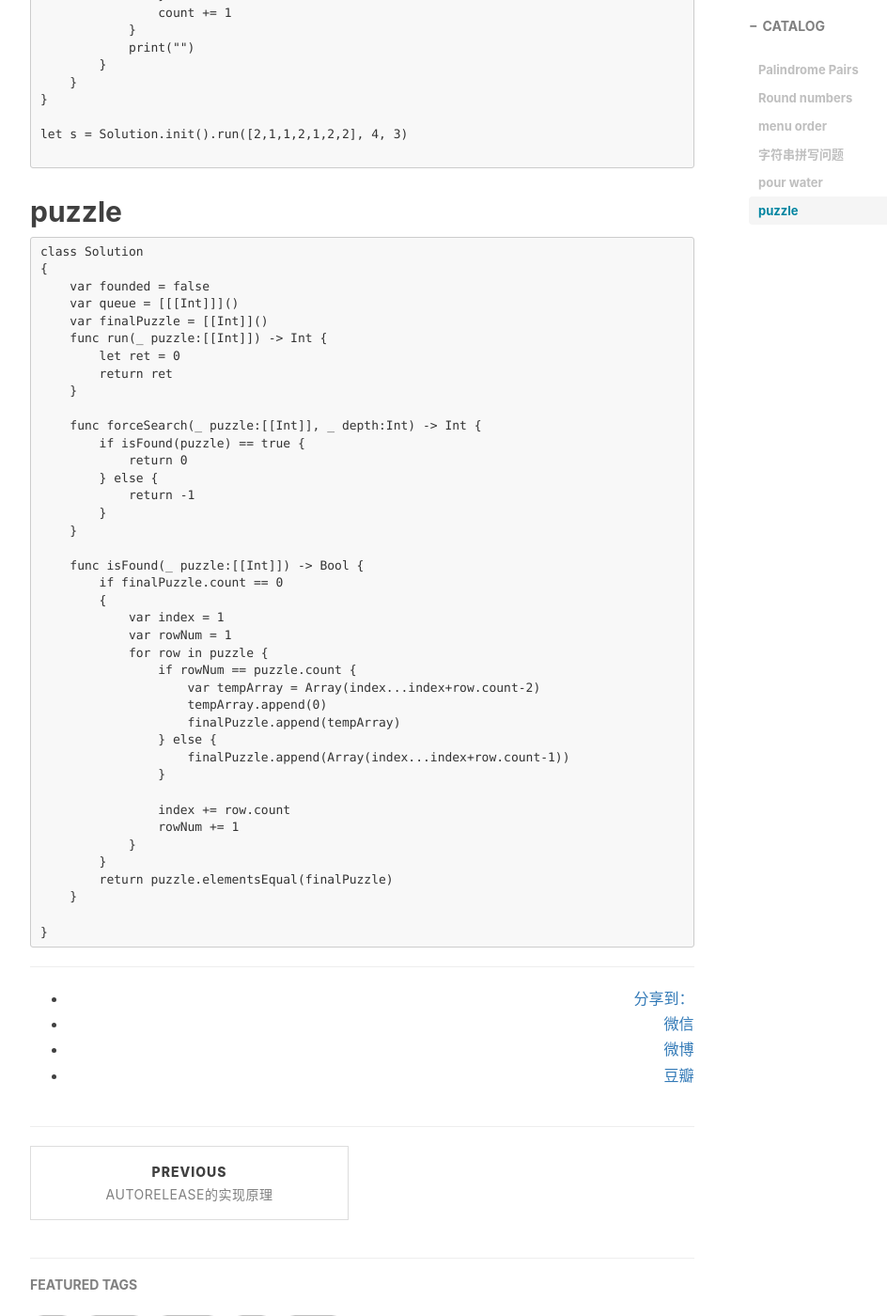
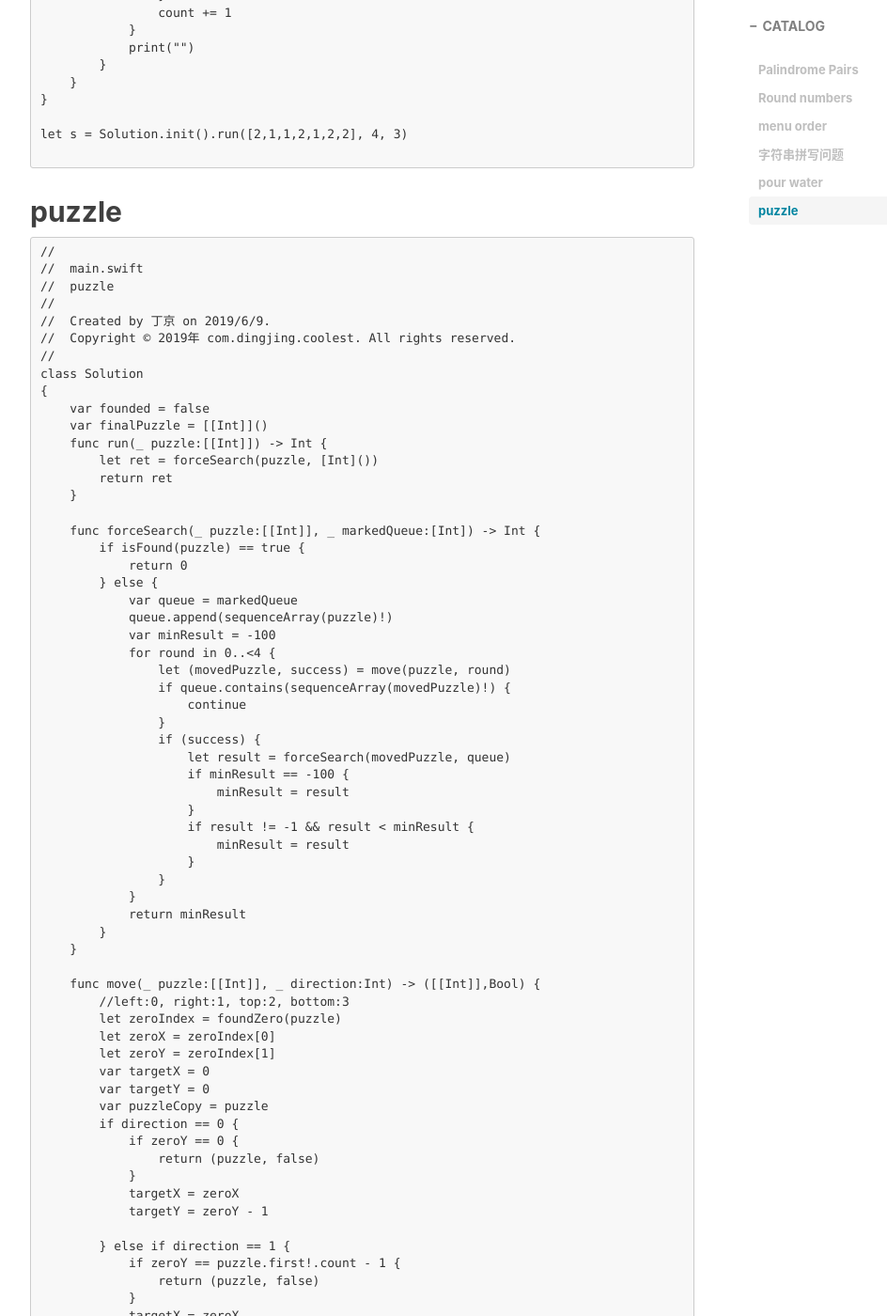
Before and after one commit to dingjingpisces2015/dingjingpisces2015.github.io, a Jekyll site: the page built from _posts/2019-05-16-Airbnb刷题总结.md, in a window 1280 px wide and 1400 px high, scrolled down 5858 px. Shown: the whole window at 94% size, without its empty margins (233-1177 px from the left). Built offline with Jekyll 4.4.1, drawn with Linux system fonts in a browser that asks for light colours; nearby versions of some CDN libraries; comment, search, counter and statistics services are not loaded; some of the changed text lies outside the part shown.

Commit message:
DFS wrong

````diff
--- a/_posts/2019-05-16-Airbnb刷题总结.md
+++ b/_posts/2019-05-16-Airbnb刷题总结.md
@@ -303,24 +303,121 @@ let s = Solution.init().run([2,1,1,2,1,2,2], 4, 3)
 ## puzzle
 
 ```
+//
+//  main.swift
+//  puzzle
+//
+//  Created by 丁京 on 2019/6/9.
+//  Copyright © 2019年 com.dingjing.coolest. All rights reserved.
+//
 class Solution
 {
     var founded = false
-    var queue = [[[Int]]]()
     var finalPuzzle = [[Int]]()
     func run(_ puzzle:[[Int]]) -> Int {
-        let ret = 0
+        let ret = forceSearch(puzzle, [Int]())
         return ret
     }
 
-    func forceSearch(_ puzzle:[[Int]], _ depth:Int) -> Int {
+    func forceSearch(_ puzzle:[[Int]], _ markedQueue:[Int]) -> Int {
         if isFound(puzzle) == true {
             return 0
         } else {
-            return -1
+            var queue = markedQueue
+            queue.append(sequenceArray(puzzle)!)
+            var minResult = -100
+            for round in 0..<4 {
+                let (movedPuzzle, success) = move(puzzle, round)
+                if queue.contains(sequenceArray(movedPuzzle)!) {
+                    continue
+                }
+                if (success) {
+                    let result = forceSearch(movedPuzzle, queue)
+                    if minResult == -100 {
+                        minResult = result
+                    }
+                    if result != -1 && result < minResult {
+                        minResult = result
+                    }
+                }
+            }
+            return minResult
         }
     }
 
+    func move(_ puzzle:[[Int]], _ direction:Int) -> ([[Int]],Bool) {
+        //left:0, right:1, top:2, bottom:3
+        let zeroIndex = foundZero(puzzle)
+        let zeroX = zeroIndex[0]
+        let zeroY = zeroIndex[1]
+        var targetX = 0
+        var targetY = 0
+        var puzzleCopy = puzzle
+        if direction == 0 {
+            if zeroY == 0 {
+                return (puzzle, false)
+            }
+            targetX = zeroX
+            targetY = zeroY - 1
+
+        } else if direction == 1 {
+            if zeroY == puzzle.first!.count - 1 {
+                return (puzzle, false)
+            }
+            targetX = zeroX
+            targetY = zeroY + 1
+
+        } else if direction == 2 {
+            if zeroX == 0 {
+                return (puzzle, false)
+            }
+            targetX = zeroX - 1
+            targetY = zeroY
+
+        } else {
+            if zeroX == puzzle.count - 1 {
+                return (puzzle, false)
+            }
+            targetX = zeroX + 1
+            targetY = zeroY
+        }
+        puzzleCopy[zeroX][zeroY] = puzzleCopy[targetX][targetY]
+        puzzleCopy[targetX][targetY] = 0
+        return (puzzleCopy, true)
+
+    }
+    func foundZero(_ puzzle:[[Int]]) -> [Int] {
+        var ret = [Int]()
+        var i = 0
+        var j = 0
+        var recordI = 0
+        var recordJ = 0
+        for row in puzzle {
+            j = 0
+            for item in row {
+                if item == 0
+                {
+                    recordI = i
+                    recordJ = j
+                }
+                j += 1
+            }
+            i += 1
+        }
+        ret.append(recordI)
+        ret.append(recordJ)
+        return ret
+    }
+
+    func sequenceArray(_ puzzle:[[Int]]) -> Int? {
+        var retStr = ""
+        for row in puzzle {
+            for item in row {
+                retStr.append(String(item))
+            }
+        }
+        return Int(retStr)
+    }
     func isFound(_ puzzle:[[Int]]) -> Bool {
         if finalPuzzle.count == 0
         {
@@ -343,4 +440,7 @@ class Solution
     }
 
 }
+
+let s = Solution.init()
+print(s.run([[1,2,3],[4,0,5]]))
 ```
````
